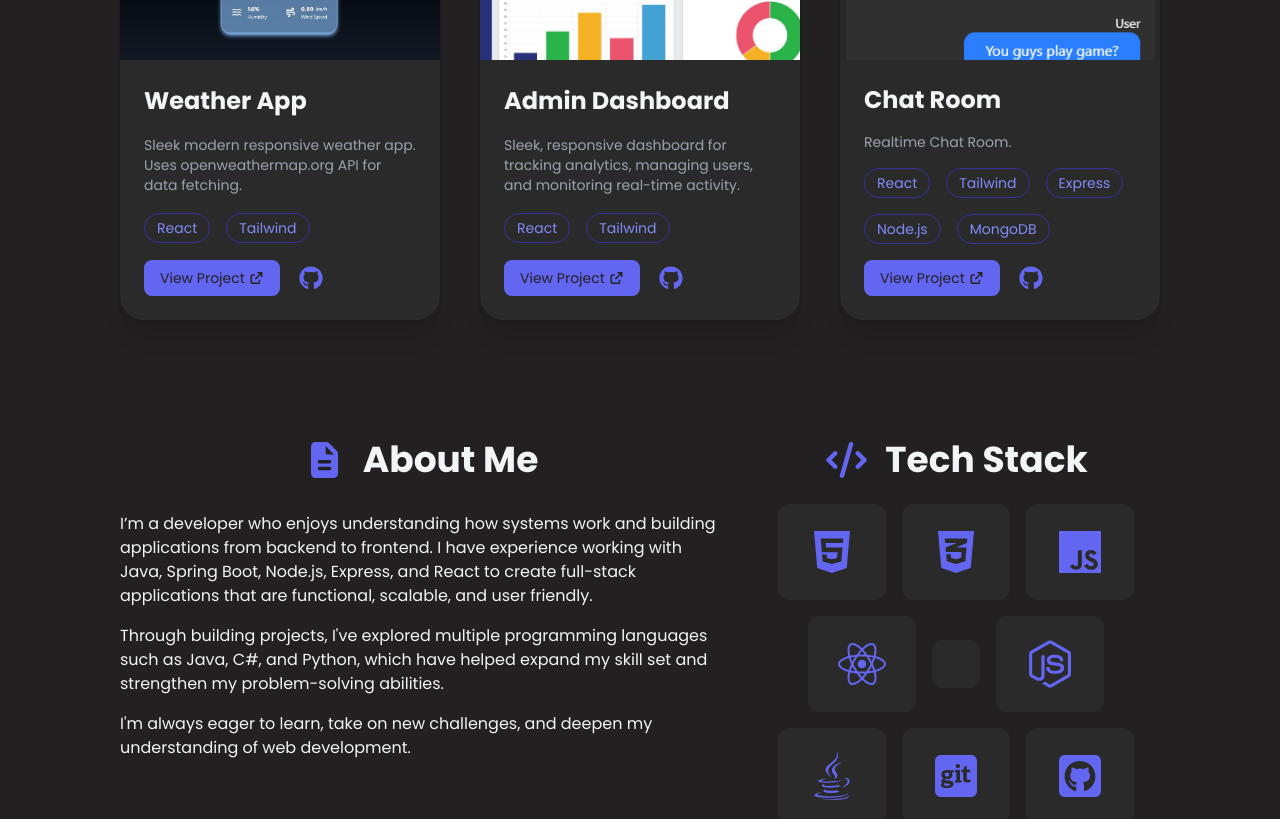
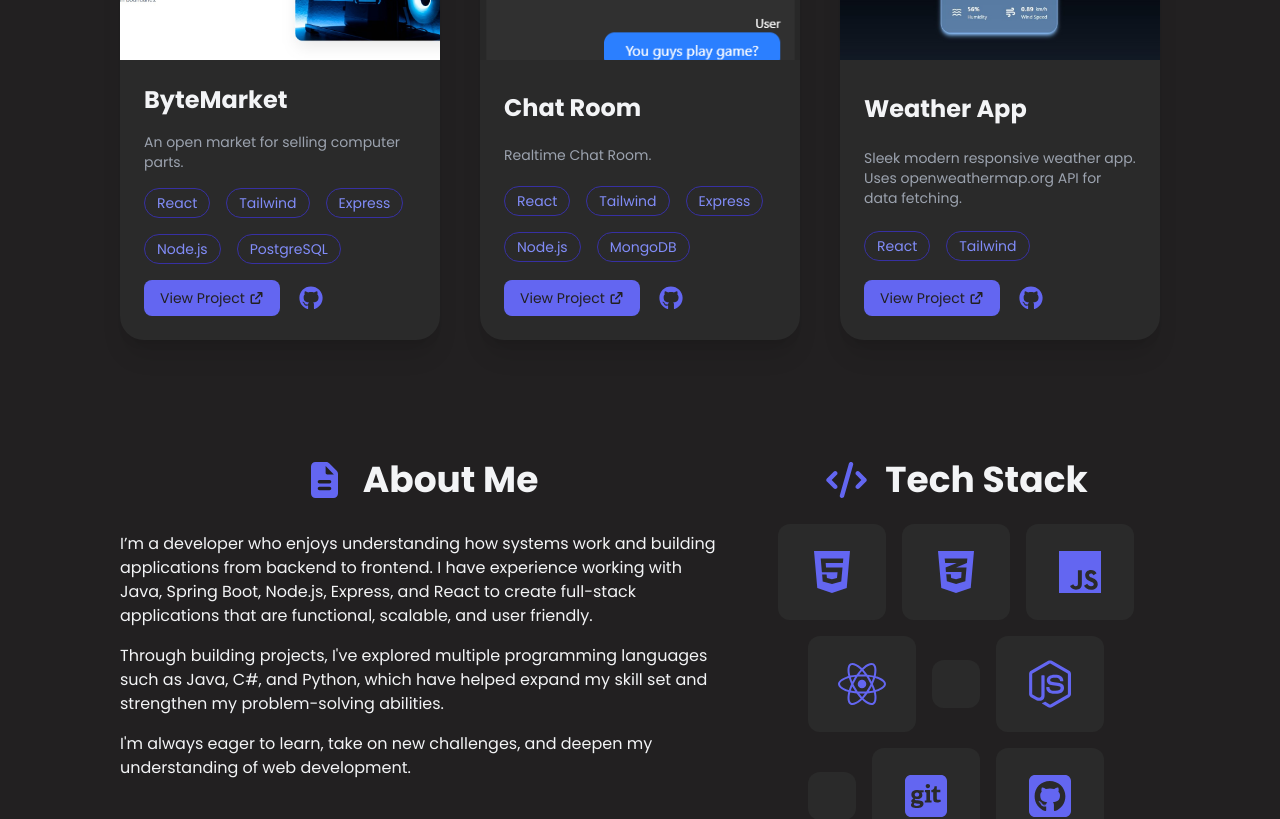
Before and after one commit to jeramie-santos/Portfolio-2026, a React (Vite) app in the folder portfolio/: page / in a window 1280 px wide. Shown: the part 1120-1939 px from the top of the page. Built offline with nearby package versions, Linux system fonts and the light colour scheme.

Commit message:
updated project and techstack

```diff
--- a/portfolio/src/Components/About.jsx
+++ b/portfolio/src/Components/About.jsx
@@ -1,6 +1,6 @@
 import { FontAwesomeIcon } from '@fortawesome/react-fontawesome'
 import { faCode, faFileLines } from '@fortawesome/free-solid-svg-icons';
-import { faHtml5, faCss3Alt, faJs, faReact, faTailwindCss, faGitSquare, faGithubSquare, faNodeJs, faJava } from '@fortawesome/free-brands-svg-icons';
+import { faHtml5, faCss3Alt, faJs, faReact, faTailwindCss, faGitSquare, faGithubSquare, faNodeJs, faPostgresql } from '@fortawesome/free-brands-svg-icons';
 
 const About = () => {
 
@@ -21,7 +21,7 @@ const skillsData = [
   },
   {
     items: [
-      { name: "Java", icon: faJava },
+      { name: "PostgreSQL", icon: faPostgresql },
       { name: "Git", icon: faGitSquare },
       { name: "Github", icon: faGithubSquare }
     ]
--- a/portfolio/src/Components/Projects.jsx
+++ b/portfolio/src/Components/Projects.jsx
@@ -4,29 +4,20 @@ import { faArrowUpRightFromSquare, faGears, faLaptopCode } from '@fortawesome/fr
 
 
 import weather from "../assets/Weather-App.jpg"
-import dashboard from "../assets/Admin-Dashboard.jpg"
+import market from "../assets/Byte-Market.jpg"
 import chatRoom from "../assets/Chat-Room.png"
 
 const Projects = () => {
 
 const featuredProjects = [
   {
-    title: "Weather App",
+    title: "ByteMarket",
     projectStatus: "done",
-    description: "Sleek modern responsive weather app. Uses openweathermap.org API for data fetching.",
-    image: weather,
-    tech: ["React", "Tailwind"],
-    liveLink: "https://react-weather-nine-gray.vercel.app/",
-    githubLink: "https://github.com/jeramie-santos/React-Weather"
-  },
-  {
-    title: "Admin Dashboard",
-    projectStatus: "done",
-    description: "Sleek, responsive dashboard for tracking analytics, managing users, and monitoring real-time activity.",
-    image: dashboard,
-    tech: ["React", "Tailwind"],
-    liveLink: "https://admin-dashboard-gamma-gold.vercel.app/",
-    githubLink: "https://github.com/jeramie-santos/React-Admin-Dashboard"
+    description: "An open market for selling computer parts.",
+    image: market,
+    tech: ["React", "Tailwind", "Express", "Node.js", "PostgreSQL"],
+    liveLink: "https://byte-market-ten.vercel.app/",
+    githubLink: "https://github.com/jeramie-santos/ByteMarket"
   },
   {
     title: "Chat Room",
@@ -36,6 +27,15 @@ const featuredProjects = [
     tech: ["React", "Tailwind", "Express", "Node.js" ,"MongoDB", ],
     liveLink: "https://fullstack-chat-two.vercel.app/",
     githubLink: "https://github.com/jeramie-santos/react-simple-chat"
+  },
+  {
+    title: "Weather App",
+    projectStatus: "done",
+    description: "Sleek modern responsive weather app. Uses openweathermap.org API for data fetching.",
+    image: weather,
+    tech: ["React", "Tailwind"],
+    liveLink: "https://react-weather-nine-gray.vercel.app/",
+    githubLink: "https://github.com/jeramie-santos/React-Weather"
   },
 ];
 
```
Also changed, not shown: portfolio/src/assets/Byte-Market.jpg (added).
